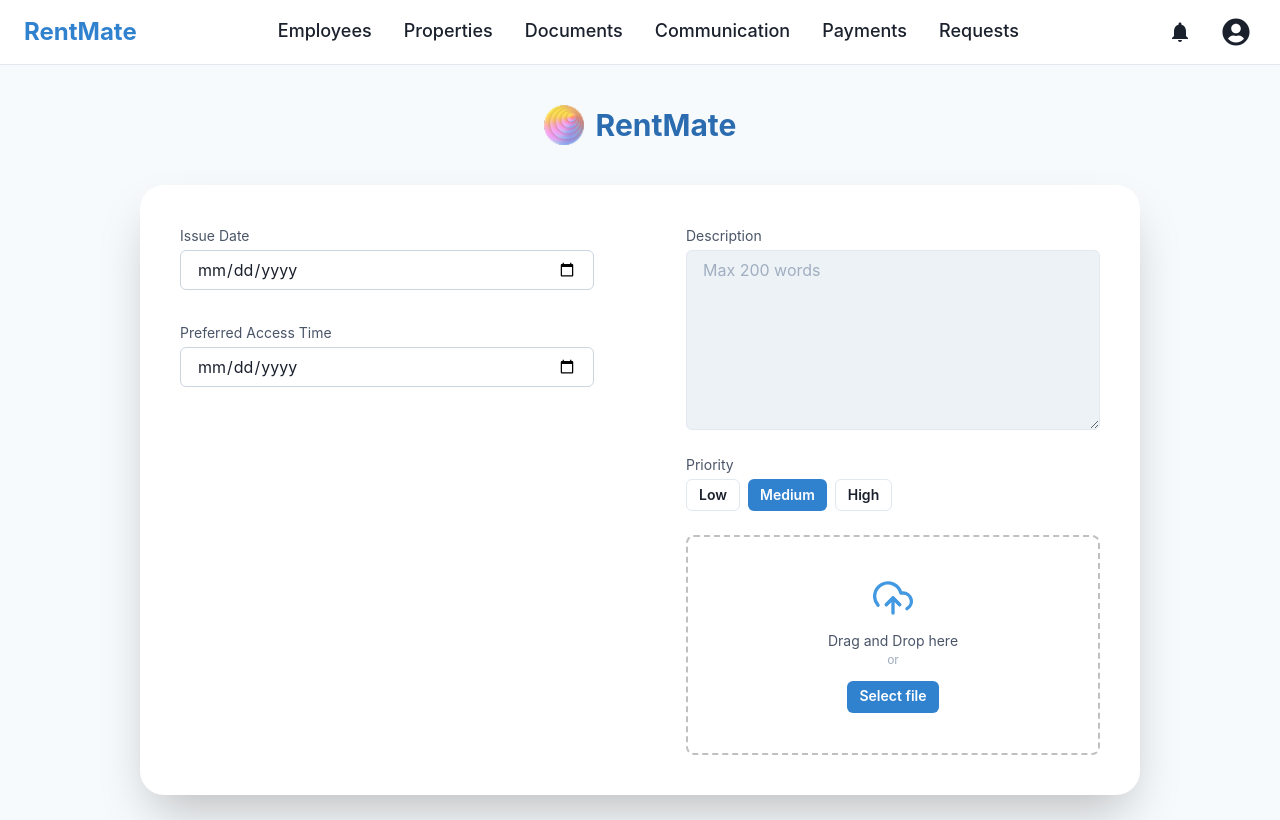
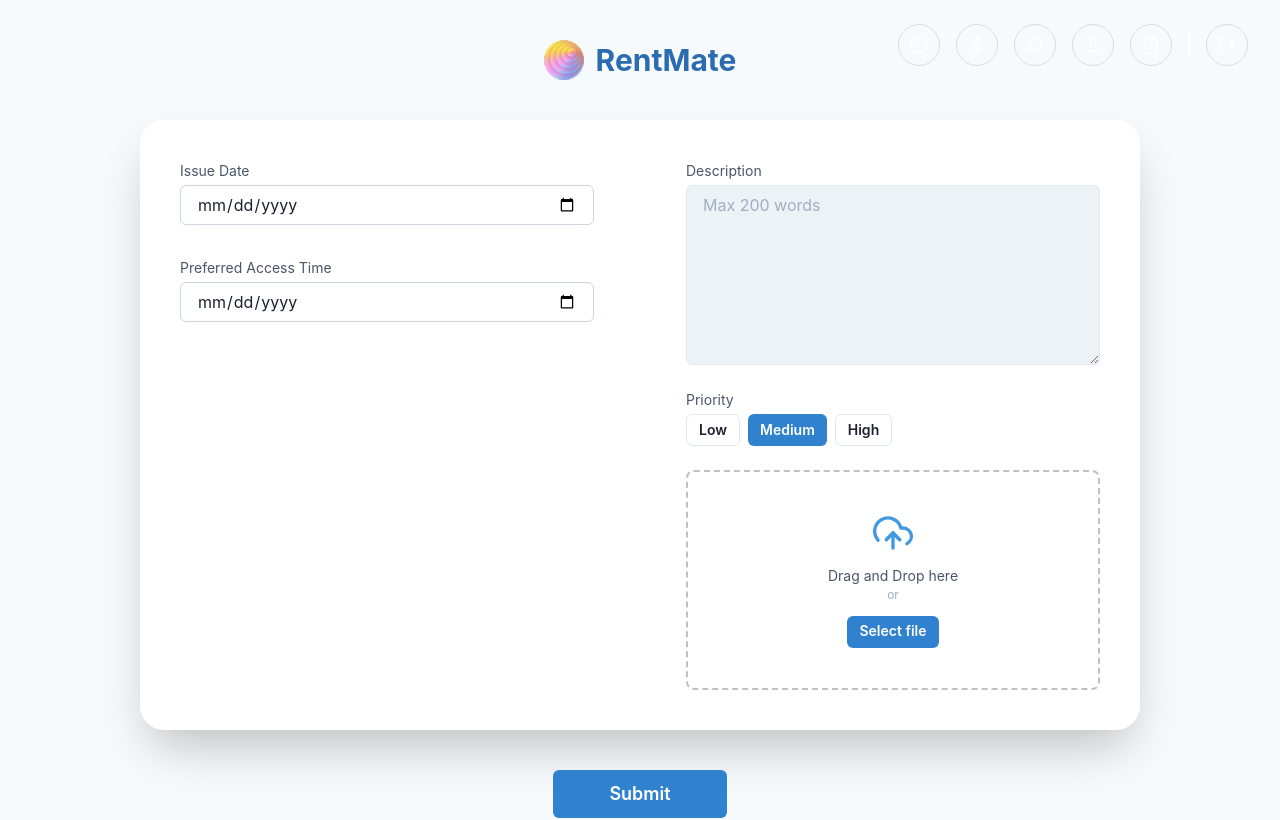
Before and after one commit to NguyenTrongKhoa595/Software-Engineering-Process-Tools, a Next.js app: page /maintenance/submit in a window 1280 px wide. Shown: the top 820 px of the page. Built offline with nearby package versions, Linux system fonts and the light colour scheme.

Commit message:
basic fe merge done

```diff
--- a/components/Layout.jsx
+++ b/components/Layout.jsx
@@ -3,7 +3,8 @@ import { Box } from '@chakra-ui/react';
 import { useRouter } from 'next/router';
 
 import Footer from './Footer';
-import Navbar from './Navbar';
+//import Navbar from './NavbarLLPM';
+import NavbarTenant from './NavbarTenant';
 
 export default function Layout({ children }) {
   const router = useRouter();
@@ -26,7 +27,7 @@ export default function Layout({ children }) {
 
       <Box maxWidth='1280px' m='auto'>
         <header>
-          {shouldShowNavbar && <Navbar />}
+          {shouldShowNavbar && <NavbarTenant />}
         </header>
 
         <main>{children}</main>
--- a/components/Navbar.jsx
+++ b/components/NavbarLLPM.jsx
@@ -14,7 +14,7 @@ const Navbar = () => {
     if (stored) userRole = stored;
   }
 
-  const baseTabs = ["Properties", "Documents", "Communication", "Payments", "Requests"];
+  const baseTabs = ["Properties", "Documents", "Messages", "Payments", "Requests"];
   const tabs = userRole === 'PROPERTY_MANAGER' ? baseTabs : ["Employees", ...baseTabs];
   return (
     <Flex
--- /dev/null
+++ b/components/NavbarTenant.jsx
@@ -0,0 +1,160 @@
+import Link from 'next/link';
+import {
+  Flex,
+  Box,
+  Image,
+  HStack,
+  Spacer,
+} from "@chakra-ui/react";
+import { useRouter } from 'next/router';
+import { BsChatDots, BsCurrencyDollar, BsBell, BsPerson, BsFileEarmarkText } from "react-icons/bs";
+import { FiLogOut, FiDollarSign } from "react-icons/fi";
+import NotificationDropdownTenant from './NotificationDropdownTenant';
+
+export default function Navbar() {
+  const router = useRouter();
+
+  const handleLogout = () => {
+    if (typeof window !== 'undefined') {
+      window.localStorage.removeItem('accessToken');
+      window.localStorage.removeItem('refreshToken');
+    }
+    router.push('/login');
+  };
+
+  return (
+    <Flex
+      w="100%"
+      h="90px"
+      align="center"
+      px={8}
+      position="absolute"
+      top="0"
+      left="0"
+      right="0"
+      zIndex="10"
+      bg="transparent"
+      border="none"
+    >
+{/*        */}{/* LEFT LOGO */}
+{/*       <Flex align="center" gap={3}> */}
+{/*         <Image */}
+{/*           src="https://cdn-icons-png.flaticon.com/512/727/727590.png" */}
+{/*           w="45px" */}
+{/*           alt="logo" */}
+{/*         /> */}
+{/*         <Box fontSize="2xl" fontWeight="bold"> */}
+{/*           <Link href="/">Realtor</Link> */}
+{/*         </Box> */}
+{/*       </Flex> */}
+
+      <Spacer />
+
+      {/* RIGHT ICON BUTTONS */}
+      <HStack spacing={4}>
+
+        {/* Message */}
+        <Flex
+          w="42px"
+          h="42px"
+          border="1px solid #ddd"
+          borderRadius="full"
+          align="center"
+          justify="center"
+          cursor="pointer"
+          transition="0.2s"
+          color="white"
+          _hover={{ bg: "gray.50" }}
+          onClick={() => router.push('/messages')}
+        >
+          <BsChatDots size={18} />
+        </Flex>
+
+        {/* Payments */}
+        <Flex
+          w="42px"
+          h="42px"
+          border="1px solid #ddd"
+          borderRadius="full"
+          align="center"
+          justify="center"
+          cursor="pointer"
+          transition="0.2s"
+          color="white"
+          _hover={{ bg: "gray.50" }}
+          //onClick={() => router.push('/payments')} //noi cua khoi vo
+        >
+          <FiDollarSign size={18} />
+        </Flex>
+
+        {/* Notification Dropdown */}
+        <NotificationDropdownTenant />
+
+        {/* Profile */}
+        <Flex
+          w="42px"
+          h="42px"
+          border="1px solid #ddd"
+          borderRadius="full"
+          align="center"
+          justify="center"
+          cursor="pointer"
+          transition="0.2s"
+          color="white"
+          _hover={{ bg: "gray.50" }}
+          onClick={() => {
+            const userId = typeof window !== 'undefined' ? localStorage.getItem('userId') : null;
+            if (userId) router.push(`/profile/${userId}`);
+          }}
+        >
+          <BsPerson size={18} />
+        </Flex>
+
+        {/* File Icon */}
+        <Flex
+          w="42px"
+          h="42px"
+          border="1px solid #ddd"
+          borderRadius="full"
+          align="center"
+          justify="center"
+          cursor="pointer"
+          transition="0.2s"
+          color="white"
+          _hover={{ bg: "gray.50" }}
+          onClick={() => {
+            const userId = typeof window !== 'undefined' ? localStorage.getItem('userId') : null;
+            if (userId) router.push(`/profile/${userId}/documents`);
+          }}
+        >
+          <BsFileEarmarkText size={18} />
+        </Flex>
+
+        <Box
+          h="28px"
+          borderRight="2px solid rgba(255,255,255,0.6)"
+          mx="6"
+        />
+
+        {/* SIGN OUT BUTTON */}
+        <Flex
+          w="42px"
+          h="42px"
+          border="1px solid #ddd"
+          borderRadius="full"
+          align="center"
+          justify="center"
+          cursor="pointer"
+          onClick={handleLogout}
+          transition="0.2s"
+          color="white"
+          _hover={{ bg: "red.50", color:"red.500", borderColor:"red.300" }}
+          title="Sign Out"
+        >
+          <FiLogOut size={18} />
+        </Flex>
+
+      </HStack>
+    </Flex>
+  );
+}
--- /dev/null
+++ b/components/NotificationDropdownTenant.jsx
@@ -0,0 +1,50 @@
+import { Popover, PopoverTrigger, PopoverContent, PopoverHeader, PopoverBody, PopoverArrow, VStack, HStack, Text, Avatar, Flex, Box } from '@chakra-ui/react';
+import { BsBell } from 'react-icons/bs';
+import { notifications } from '../utils/notification';
+
+const NotificationDropdownTenant = () => {
+  return (
+    <Popover placement="bottom-end">
+      <PopoverTrigger>
+        <Box>
+          <Flex
+            w="42px"
+            h="42px"
+            border="1px solid #ddd"
+            borderRadius="full"
+            align="center"
+            justify="center"
+            cursor="pointer"
+            transition="0.2s"
+            color="white"
+            _hover={{ bg: "gray.50" }}
+          >
+            <BsBell size={18} />
+          </Flex>
+        </Box>
+      </PopoverTrigger>
+
+      <PopoverContent w="350px">
+        <PopoverArrow />
+        <PopoverHeader fontWeight="bold">Notifications</PopoverHeader>
+
+        <PopoverBody>
+          <VStack align="stretch" spacing="4">
+            {notifications.map((item, i) => (
+              <HStack key={i} align="start" spacing="3">
+                <Avatar name={item.sender} size="sm" />
+                <VStack align="start" spacing="1">
+                  <Text fontWeight="semibold">{item.sender}</Text>
+                  <Text fontSize="sm" color="gray.600">{item.message}</Text>
+                  <Text fontSize="xs" color="gray.500">{item.timeAgo}</Text>
+                </VStack>
+              </HStack>
+            ))}
+          </VStack>
+        </PopoverBody>
+      </PopoverContent>
+    </Popover>
+  );
+};
+
+export default NotificationDropdownTenant;
```
Also changed, not shown: pages/index.js (+71 -34 lines), utils/apiClient.js (deleted, +0 -91 lines), 1 other file (tests, documents, lock files or other folders).
